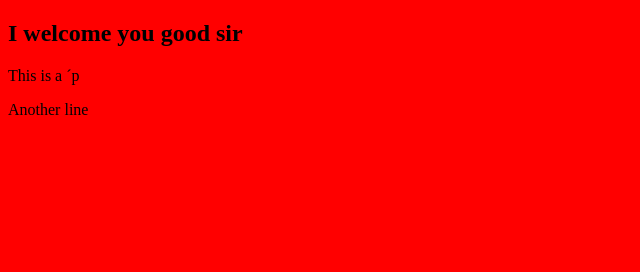
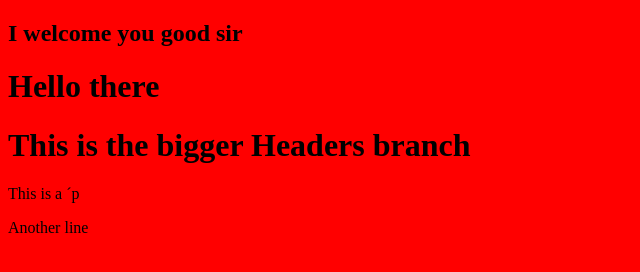
Before and after one commit to Azpil01/newTest, a plain HTML site: page index.html in a window 1280 px wide. Shown: the whole page, without its empty margins (0-640 px from the left). Drawn offline with Linux system fonts and the light colour scheme.

Commit message:
add bigger headers

```diff
--- a/index.html
+++ b/index.html
@@ -9,6 +9,8 @@
 
 <body>
     <h2>I welcome you good sir</h2>
+    <h1>Hello there</h1>
+    <h1>This is the bigger Headers branch</h1>
     <p>This is a ´p</p>
     <p>Another line</p>
     <script src="index.js"></script>
```
